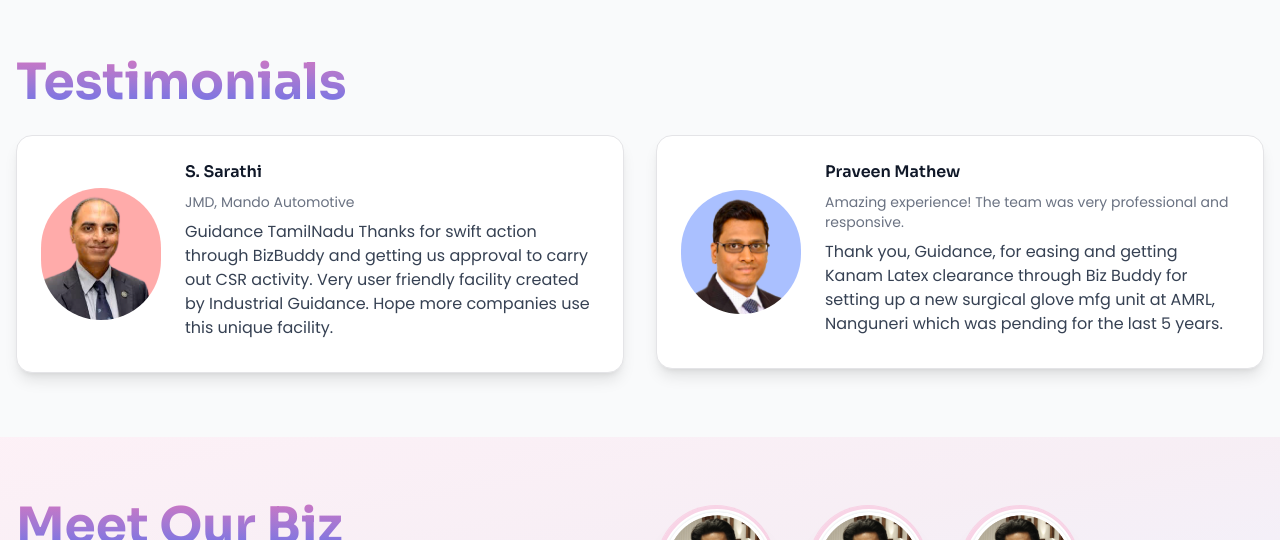
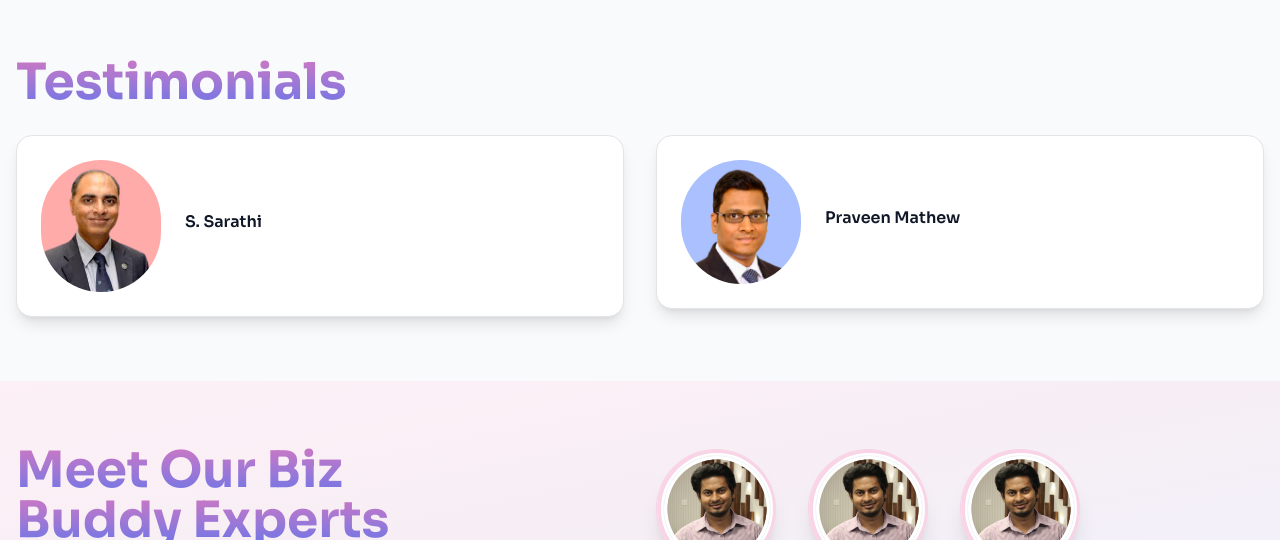
Before and after one commit to Balasubramanian30/TnGuidence, a Next.js app: page /bizbuddy in a window 1280 px wide. Shown: the part 5521-6061 px from the top of the page. Built offline with nearby package versions, Linux system fonts and the light colour scheme.

Commit message:
fix testimonial type error

```diff
--- a/src/app/bizbuddy/HeroSection.tsx
+++ b/src/app/bizbuddy/HeroSection.tsx
@@ -1,4 +1,4 @@
-/* eslint-disable @next/next/no-img-element */
+// ...existing code...
 "use client";
 
 import React, { useState, useEffect } from "react";
--- a/src/app/bizbuddy/ReactOut.tsx
+++ b/src/app/bizbuddy/ReactOut.tsx
@@ -31,7 +31,7 @@ export default function ReachOut() {
 
         {/* Experts Row */}
         <div className="flex gap-8 xl:w-2/3 justify-center">
-          {content.experts.map((expert: any, index: number) => (
+          {content.experts.map((expert: { name: string; image: string; description: string }, index: number) => (
             <motion.div
               key={index}
               className={`flex items-center bg-white rounded-full shadow-xl overflow-hidden cursor-pointer border border-[#E870AB]/30 transition-all duration-300`}
@@ -69,7 +69,7 @@ export default function ReachOut() {
                   <h4 className="text-base font-semibold text-[#5E3B83] mb-1">
                     {expert.name}
                   </h4>
-                  <p className="text-sm text-[#3A1F75] mb-2">{expert.email}</p>
+                  <p className="text-sm text-[#3A1F75] mb-2">{expert.description}</p>
                   <button className="mt-1 px-4 py-1 text-sm font-medium bg-gradient-to-r from-[#AB5799] via-[#E870AB] to-[#5E72EB] text-white rounded-full shadow hover:scale-105 transition-transform duration-200">
                     Reach Out
                   </button>
--- a/src/app/bizbuddy/Testimonials.tsx
+++ b/src/app/bizbuddy/Testimonials.tsx
@@ -24,7 +24,7 @@ export default function TestimonialsSection() {
           </span>
         </SubTitle>
         <div className="grid grid-cols-1 md:grid-cols-2 gap-8">
-          {content.list.map((testimonial: any, index: number) => (
+          {content.list.map((testimonial: { name: string; image: string; text: string }, index: number) => (
             <motion.div
               key={index}
               initial={{ opacity: 0, y: 40 }}
@@ -46,11 +46,8 @@ export default function TestimonialsSection() {
                   <h4 className="font-semibold text-gray-900 dark:text-white mb-2">
                     {testimonial.name}
                   </h4>
-                  <p className="text-sm text-gray-500 dark:text-gray-400 mb-2">
-                    {testimonial.position}
-                  </p>
                   <p className="text-gray-700 dark:text-gray-300 mb-2">
-                    {testimonial.description}
+                    {testimonial.text}
                   </p>
                 </CardContent>
               </Card>
--- a/src/components/layout/home/banner.tsx
+++ b/src/components/layout/home/banner.tsx
@@ -1,4 +1,4 @@
-/* eslint-disable @next/next/no-img-element */
+// ...existing code...
 'use client'
 
 import React, { useState, useEffect } from 'react'
```
Also changed, not shown: src/app/bizbuddy/KeyFeatures.tsx (+7 -2 lines).
